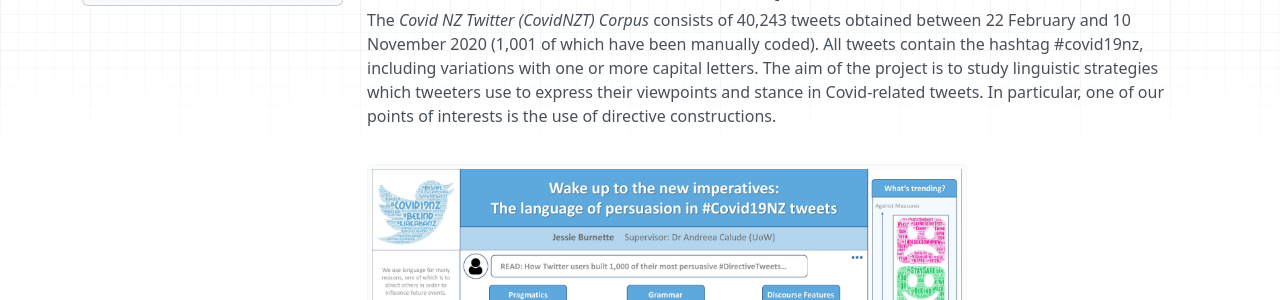
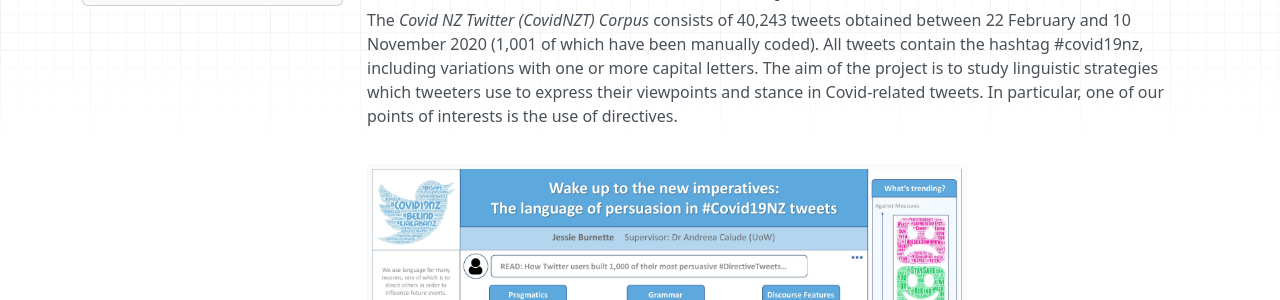
Before and after one commit to Waikato/kiwiwords, an MkDocs documentation site: the page built from docs/covidnz_corpus.md, in a window 1280 px wide and 1369 px high. Shown: the part 166-466 px from the top of the window. Built offline with MkDocs 1.6.1, drawn with Linux system fonts in a browser that asks for light colours; nearby versions of some CDN libraries.

Commit message:
Update covidnz_corpus.md

```diff
--- a/docs/covidnz_corpus.md
+++ b/docs/covidnz_corpus.md
@@ -1,5 +1,5 @@
 # Covid NZ Twitter Corpus
-The *Covid NZ Twitter (CovidNZT) Corpus* consists of 40,243 tweets obtained between 22 February and 10 November 2020 (1,001 of which have been manually coded). All tweets contain the hashtag #covid19nz, including variations with one or more capital letters. The aim of the project is to study linguistic strategies which tweeters use to express their viewpoints and stance in Covid-related tweets. In particular, one of our points of interests is the use of directive constructions.
+The *Covid NZ Twitter (CovidNZT) Corpus* consists of 40,243 tweets obtained between 22 February and 10 November 2020 (1,001 of which have been manually coded). All tweets contain the hashtag #covid19nz, including variations with one or more capital letters. The aim of the project is to study linguistic strategies which tweeters use to express their viewpoints and stance in Covid-related tweets. In particular, one of our points of interests is the use of directives.
 
 <img src="../pics/covid_poster.JPG" alt="Covid19NZ Poster" width="600"/>
 
```
